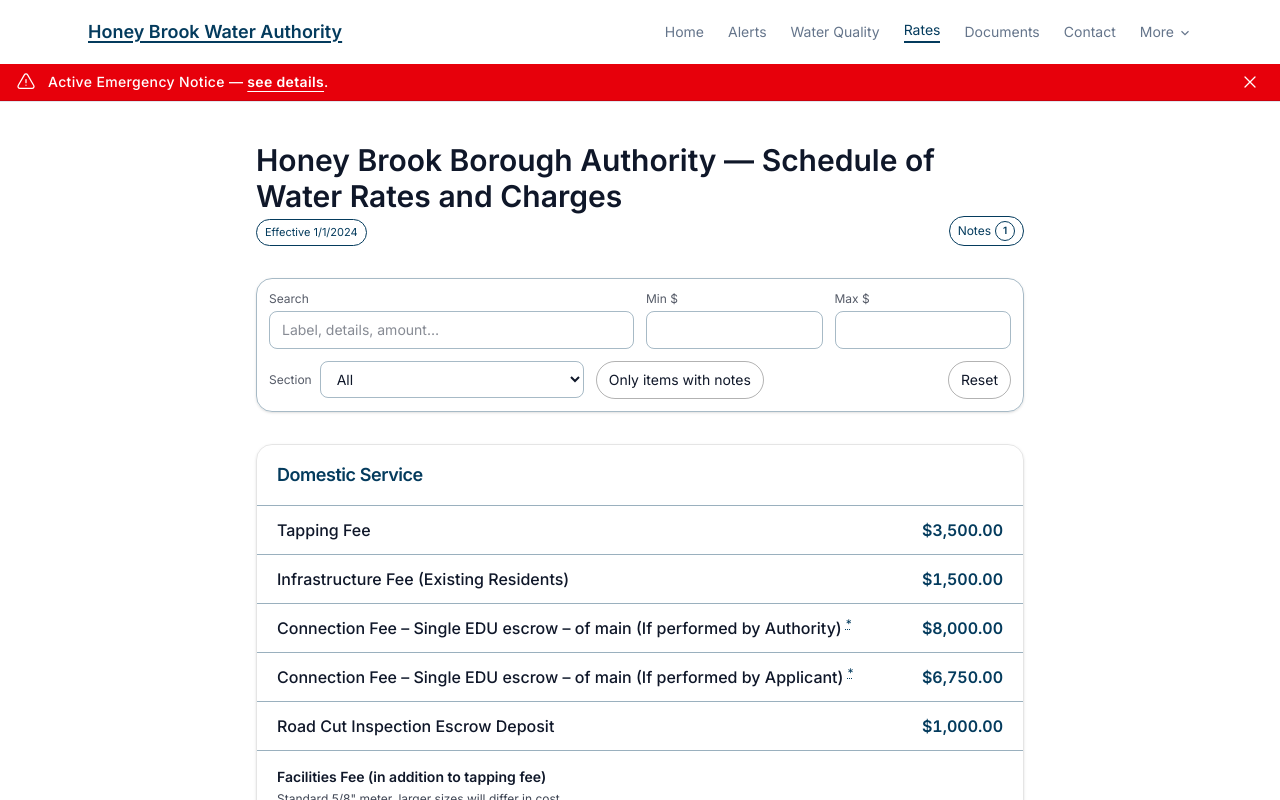
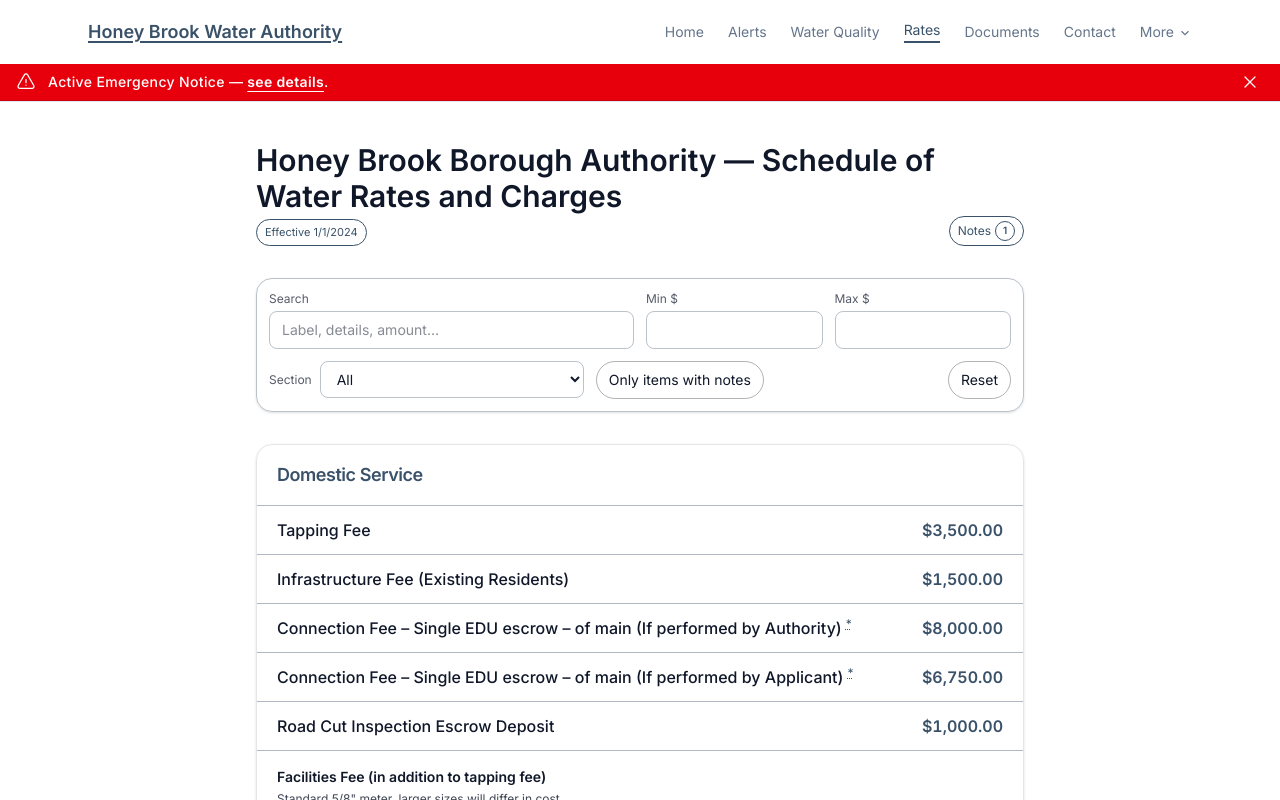
Before and after one commit to jrock2004/hbwa-website, a React (Vite) app: page /rates in a window 1280 px wide. Shown: the top 800 px of the page. Built offline with nearby package versions, Linux system fonts and the light colour scheme.

Commit message:
adding some color options

```diff
--- a/src/styles/tokens.css
+++ b/src/styles/tokens.css
@@ -1,5 +1,23 @@
 :root {
-  --brand: 203 92% 19%;
+  /*
+    Example --brand color options (uncomment to use):
+    --brand: 203 92% 19%; // Blue (current, HSL)
+    --brand: 210 29% 32%; // Blue (#2a6fa1)
+    --brand: 146 50% 20%; // Deep Green (#1a4d2e)
+    --brand: 356 68% 45%; // Red (#b22234)
+    --brand: 44 98% 54%;  // Gold/Yellow (#fdb813)
+    --brand: 0 0% 23%;    // Charcoal (#3a3a3a)
+    --brand: 174 89% 25%; // Teal (#00796b)
+    --brand: 277 70% 34%; // Purple (#6a1b9a)
+    --brand: 222 47% 11%; // Navy/Dark Blue (#1a2236)
+    --brand: 210 40% 98%; // Light Blue (#f5faff)
+    --brand: 215 16% 47%; // Slate (#4b5a6a)
+    --brand: 192 100% 36%; // Aqua (#00bcd4)
+    --brand: 120 61% 50%; // Green (#43a047)
+    --brand: 30 100% 50%; // Orange (#ff9800)
+    --brand: 0 0% 100%;   // White (#ffffff)
+  */
+  --brand: 210 29% 32%;
   --brand-foreground: 0 0% 100%;
 
   --background: 0 0% 100%;
@@ -23,6 +41,7 @@
 }
 
 html.dark {
+  --brand: 203 100% 50%;
   --background: 222 47% 11%;
   --foreground: 210 40% 98%;
 
```
